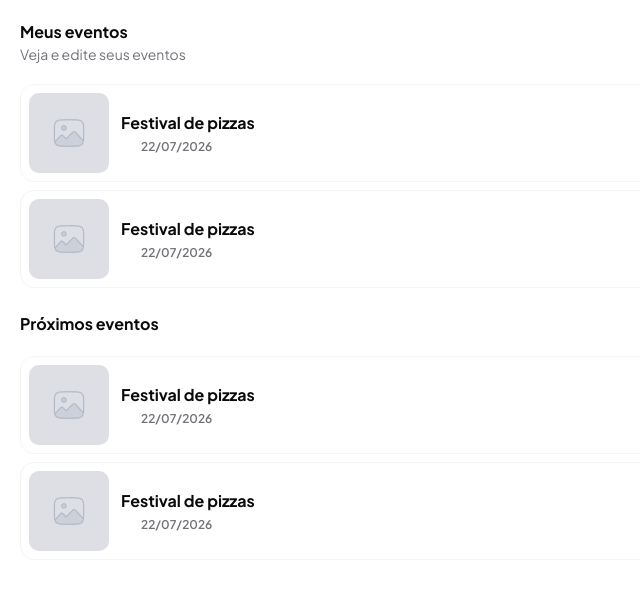
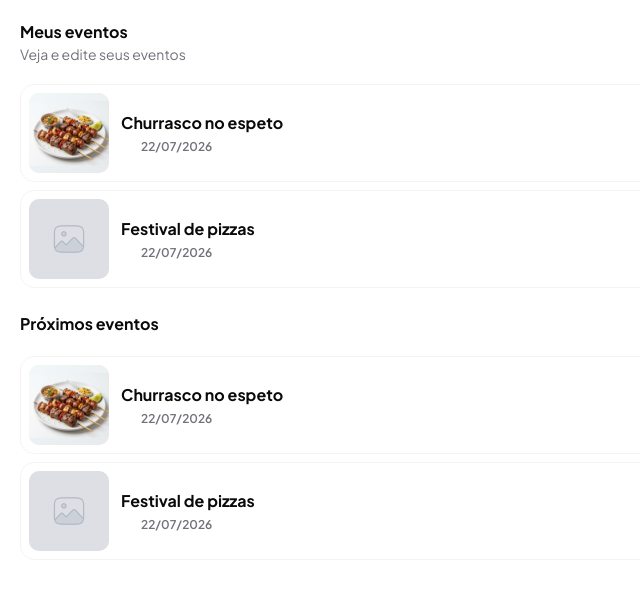
Before and after one commit to ecthon/mce-app-web, a Next.js app: page / in a window 1280 px wide. Shown: the top 590 px of the page, without its empty margins (0-640 px from the left). Built offline with nearby package versions, Linux system fonts and the light colour scheme; some icons are missing.

Commit message:
Refactor code structure for improved readability and maintainability

```diff
--- a/app/page.tsx
+++ b/app/page.tsx
@@ -3,10 +3,10 @@ import EventSection from "../components/event-section";
 const events = [
   {
     id: 1,
-    imageSrc: "/default-img.png",
+    imageSrc: "/churrasquinho.png",
     alt: "Event Image",
     dateLabel: "22/07/2026",
-    title: "Festival de pizzas",
+    title: "Churrasco no espeto",
     endsIn: "04:35:15",
   },
   {
```
Also changed, not shown: public/churrasquinho.png (added).
